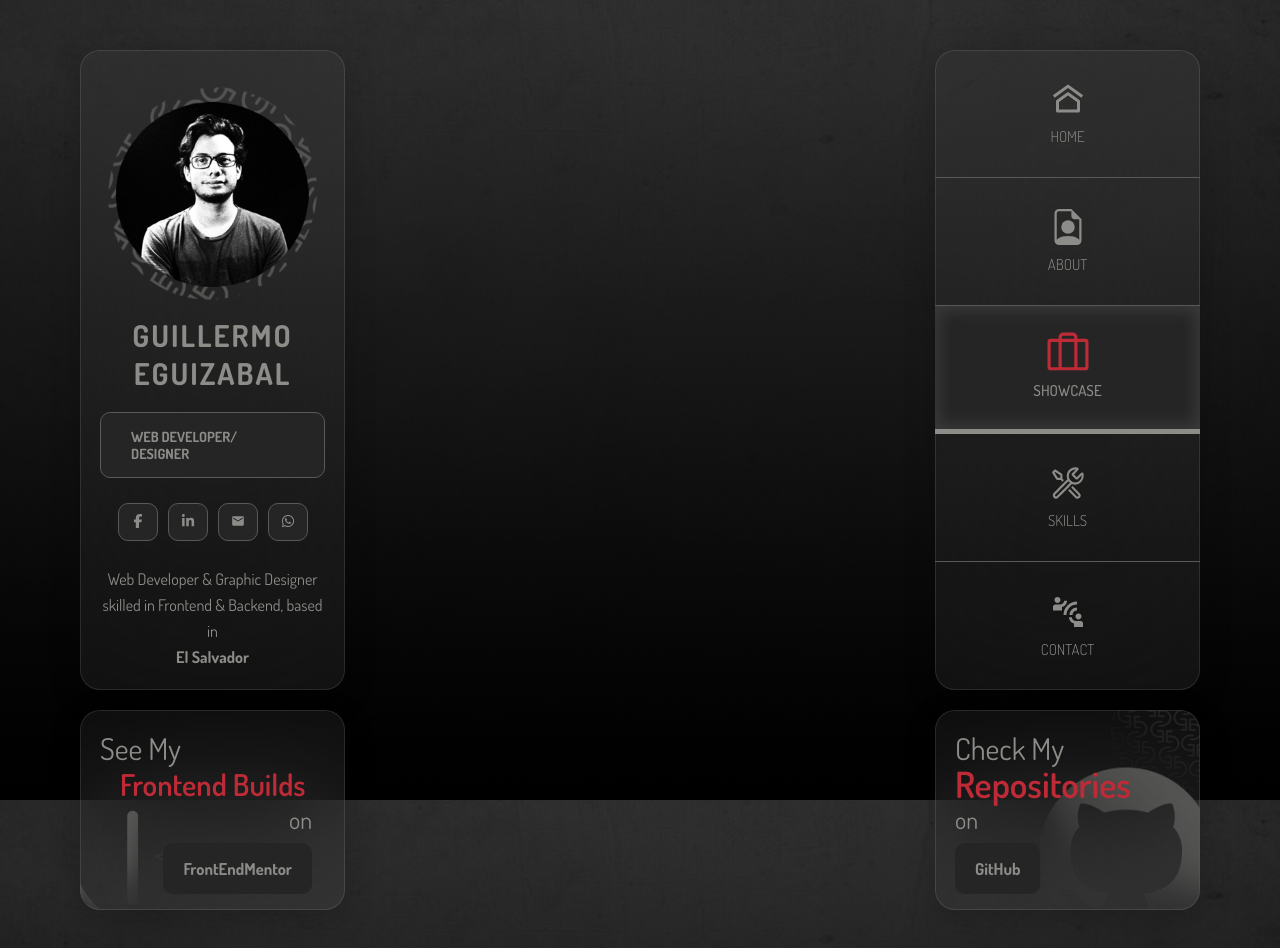
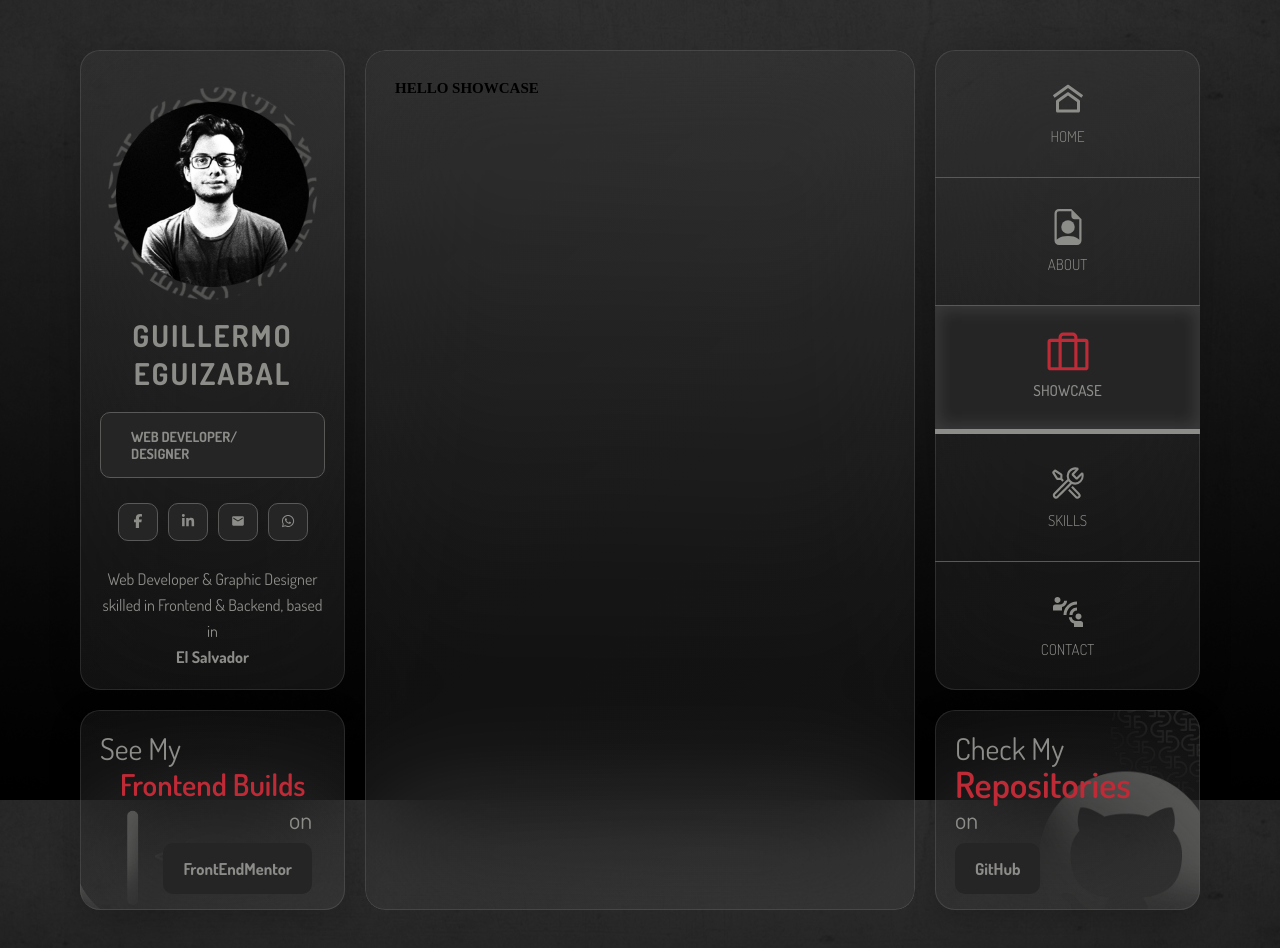
Before and after one commit to cgeguizabal/Portfolio, a Next.js app: page / in a window 1280 px wide. Both pictures are taken after a click on the button "SHOWCASE". Shown: the top 948 px of the page. Built offline with nearby package versions, Linux system fonts and the light colour scheme.

Commit message:
Showcase start

```diff
--- a/app/page.jsx
+++ b/app/page.jsx
@@ -9,6 +9,7 @@ import RightSideMenu from "@/components/rightSideMenu";
 import LastSection from "@/components/LastSection";
 import About from "@/components/About";
 import Contact from "@/components/Contact";
+import Showcase from "@/components/Showcase";
 
 import { AnimatePresence } from "motion/react";
 
@@ -54,6 +55,9 @@ const HomePage = () => {
         {aboutSection && <About key="about" />}
       </AnimatePresence>
       <AnimatePresence mode="wait">
+        {showCaseSection && <Showcase key="showcase" />}
+      </AnimatePresence>
+      <AnimatePresence mode="wait">
         {contactSection && <Contact key="about" />}
       </AnimatePresence>
     </>
--- /dev/null
+++ b/components/Showcase.jsx
@@ -0,0 +1,29 @@
+"use client";
+import showcase from "@/styles/components/showcase.module.scss";
+import { motion } from "motion/react";
+
+function Showcase() {
+  return (
+    <motion.div
+      className={showcase.container}
+      initial={{ opacity: 0, y: -100 }}
+      animate={{ opacity: 1, y: 0 }}
+      exit={{
+        opacity: 0,
+        y: 300,
+        transition: { duration: 1, ease: "easeOut" },
+      }}
+      transition={{
+        delay: 2,
+        y: { duration: 0.7, ease: "easeInOut" },
+        opacity: { duration: 1.7, ease: "easeOut" },
+      }}
+    >
+      <div className={showcase.content}>
+        <h2>HELLO SHOWCASE</h2>
+      </div>
+    </motion.div>
+  );
+}
+
+export default Showcase;
--- a/styles/components/lastSection.module.scss
+++ b/styles/components/lastSection.module.scss
@@ -37,7 +37,7 @@
   &:before {
     content: "";
     position: absolute;
-    bottom: -60%;
+    bottom: -62%;
     right: -38%;
     transform: translate(-50%, -50%);
     width: 175px;
--- /dev/null
+++ b/styles/components/showcase.module.scss
@@ -0,0 +1,79 @@
+.container {
+  border-radius: 2rem;
+  grid-column: col-start 3 / col-end 6;
+  grid-row: row-start 1 / row-end 4;
+
+  min-width: 50rem;
+
+  /* Gradient */
+  background: rgba(20, 20, 20, 0.05);
+  background: linear-gradient(
+    135deg,
+    rgba(84, 84, 84, 0.15) 0%,
+
+    rgba(150, 149, 149, 0.1) 100%
+  );
+  backdrop-filter: blur(60px);
+  /* Shadow that works with transparency */
+  box-shadow: 0 8px 32px rgba(0, 0, 0, 0.2),
+    inset 0 0 0 1px rgba(255, 255, 255, 0.1); // Ultra-subtle inner glow
+
+  /* Hover State */
+  &:hover {
+    background: linear-gradient(
+      135deg,
+      rgba(84, 84, 84, 0.1) 0%,
+      rgba(150, 149, 149, 0.12) 100%
+    );
+    box-shadow: 0 12px 40px rgba(0, 0, 0, 0.25),
+      inset 0 0 15px 2px rgba(255, 255, 255, 0.1);
+  }
+
+  transition: all 0.2s cubic-bezier(0.32, -0.01, 0.57, 0.95);
+
+  padding: 3rem;
+  position: relative;
+  overflow: hidden;
+
+  // &::before {
+  //   content: "";
+  //   position: absolute;
+  //   bottom: -85%;
+  //   right: -50%;
+  //   transform: translate(-50%, -50%);
+  //   width: 100%;
+  //   height: 100%;
+  //   background-image: url("/images/line-trees.png");
+  //   background-repeat: no-repeat;
+  //   background-size: contain;
+  //   background-position: center;
+  //   opacity: 0.4;
+
+  //   z-index: 0;
+  // }
+
+  /* Scrollable Container Fixes */
+  overflow-y: auto; // Enables vertical scrolling
+  overflow-x: hidden; // Prevents horizontal scroll
+  height: 100%;
+  // max-height: 100%;
+  display: flex;
+  flex-direction: column;
+
+  /* Scrollbar Styling - Glass Morphism Version */
+  scrollbar-width: thin;
+  scrollbar-color: rgba(255, 255, 255, 0.2) transparent;
+  clip-path: inset(0 0 0 0 round 2rem);
+
+  &::-webkit-scrollbar {
+    width: 6px;
+    background: transparent;
+  }
+
+  &::-webkit-scrollbar-thumb {
+    background: rgba(255, 255, 255, 0.2);
+    border-radius: 3px;
+    backdrop-filter: blur(10px);
+    border: 1px solid rgba(255, 255, 255, 0.1);
+  }
+}
```
